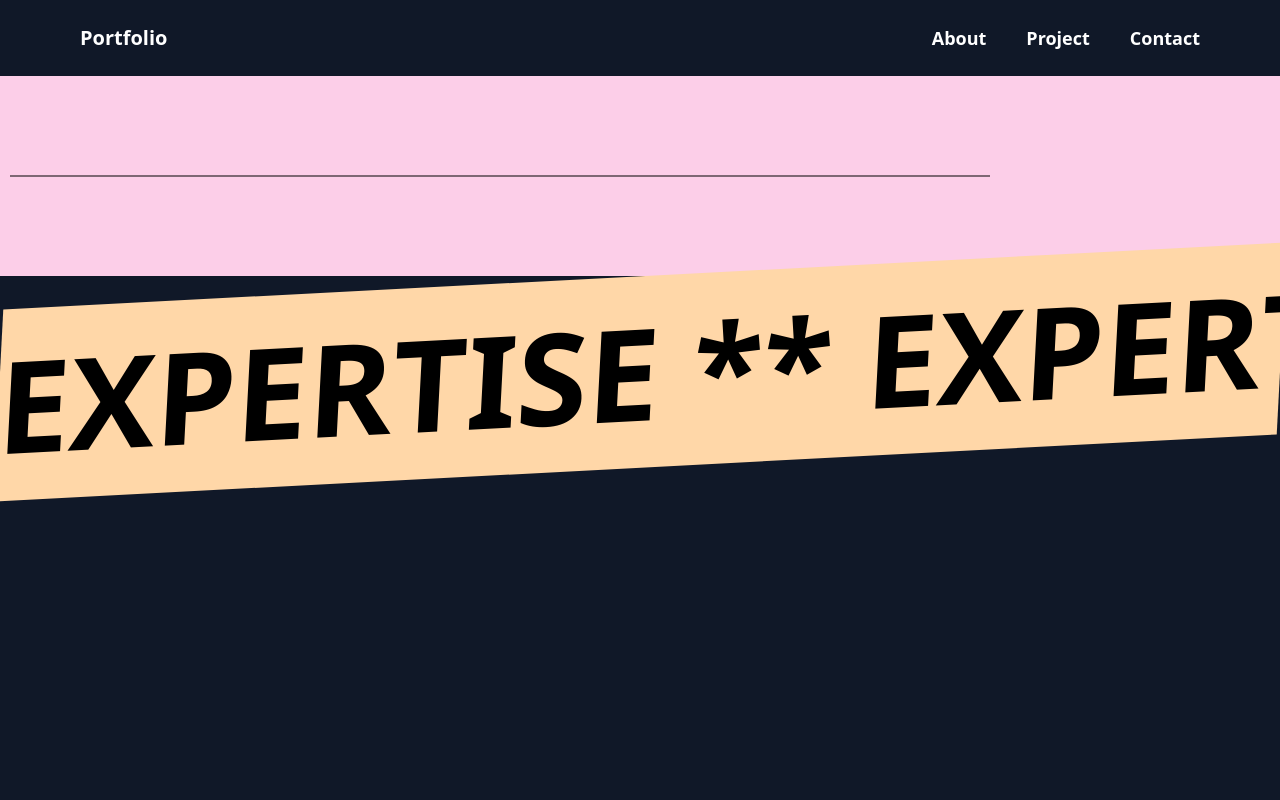
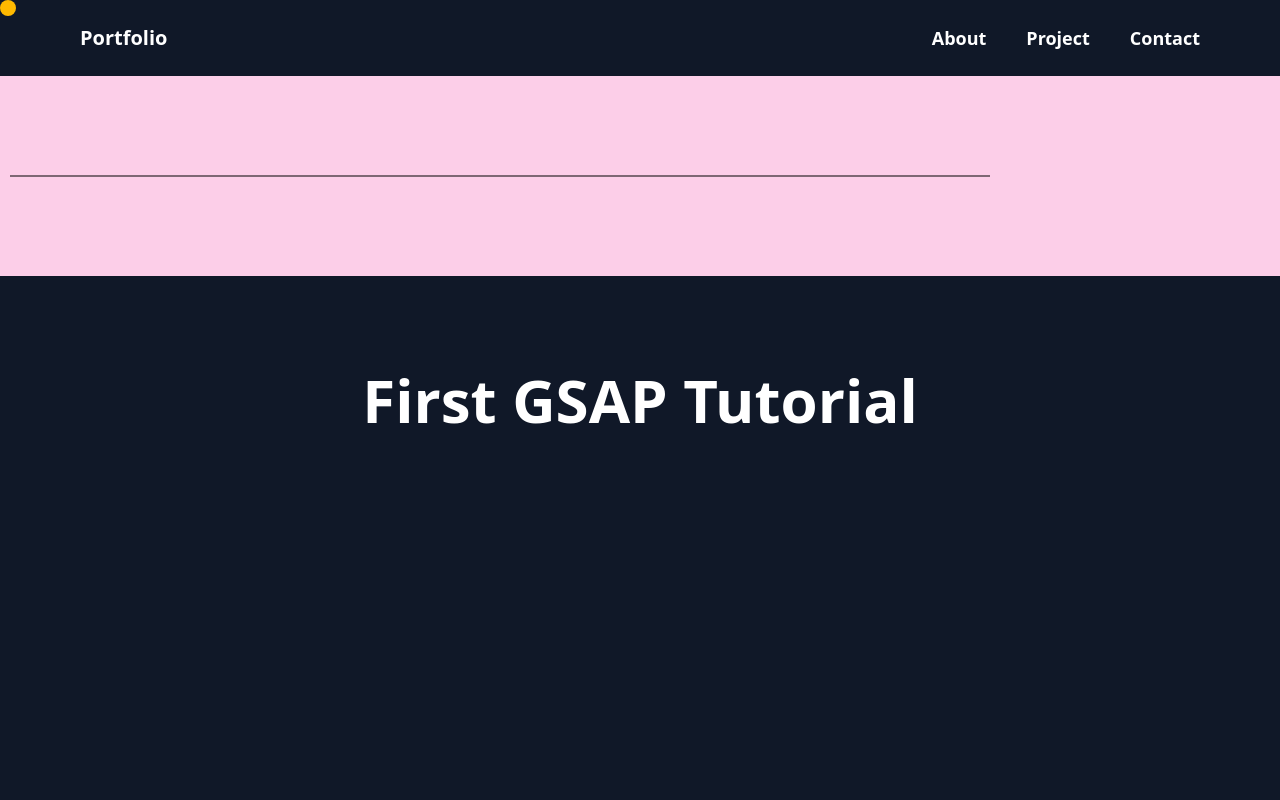
Before and after one commit to Minahil-Muhammad-Moiz/gsap-project, a React (Vite) app: page / in a window 1280 px wide. Shown: the top 800 px of the page. Built offline with nearby package versions, Linux system fonts and the light colour scheme.

Commit message:
cursor effect

```diff
--- a/src/App.jsx
+++ b/src/App.jsx
@@ -8,14 +8,24 @@
 
 const App = () => {
 
+  const handleCursor = (dets) => {
+    gsap.to('#cursor', {
+      x: dets.clientX,
+      y: dets.clientY,
+      duration: 1,
+      ease: "back.out",
+    })
+  }
+
   return (
-    <>
+    <div onMouseMove={handleCursor}>
+      <div id='cursor' className='z-40 w-4 h-4 rounded-full fixed bg-amber-400'></div>
       <Header />
       <main className='h-screen w-full text-white'>
         <SVGanimation />
-        <HorizontalScroll />
       </main>
-    </>
+      <HorizontalScroll />
+    </div>
   )
 }
 
```
